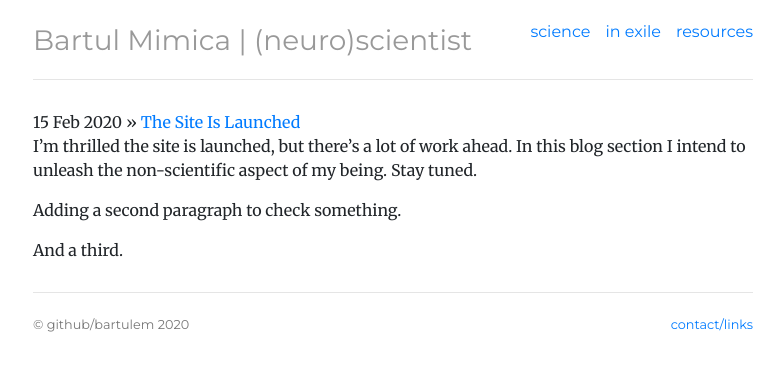
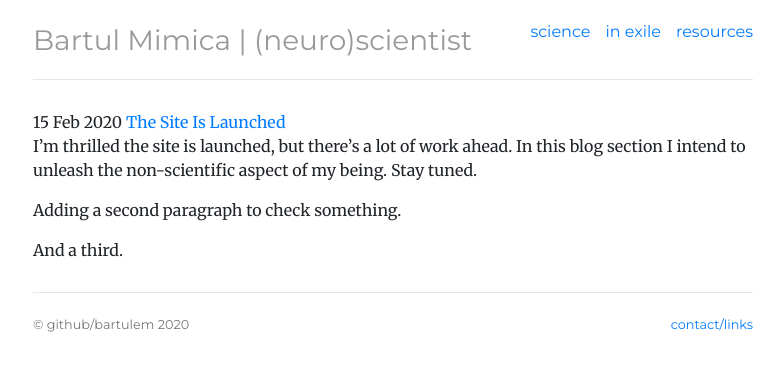
Before and after one commit to bartulem/bartulem.github.io, a Jekyll site: the page built from inexile/index.html, in a window 1280 px wide. Shown: the top 371 px of the page, without its empty margins (247-1031 px from the left). Built offline with Jekyll 4.4.1, drawn with Linux system fonts in a browser that asks for light colours; comment, search, counter and statistics services are not loaded.

Commit message:
Update post-list.html

```diff
--- a/_includes/post-list.html
+++ b/_includes/post-list.html
@@ -1,8 +1,8 @@
-<div class="notelist">
+<div class="postlist">
     {% for post in site.posts %}
     <ul class="listnotes list-unstyled">
       <li>
-        <span>{{ post.date | date_to_string }} &raquo;</span> <a href="{{ post.url }}">{{ post.title }}</a>
+        <span>{{ post.date | date_to_string }}</span> <a href="{{ post.url }}">{{ post.title }}</a>
         {{ post.excerpt }}
       </li>
     </ul>
```
